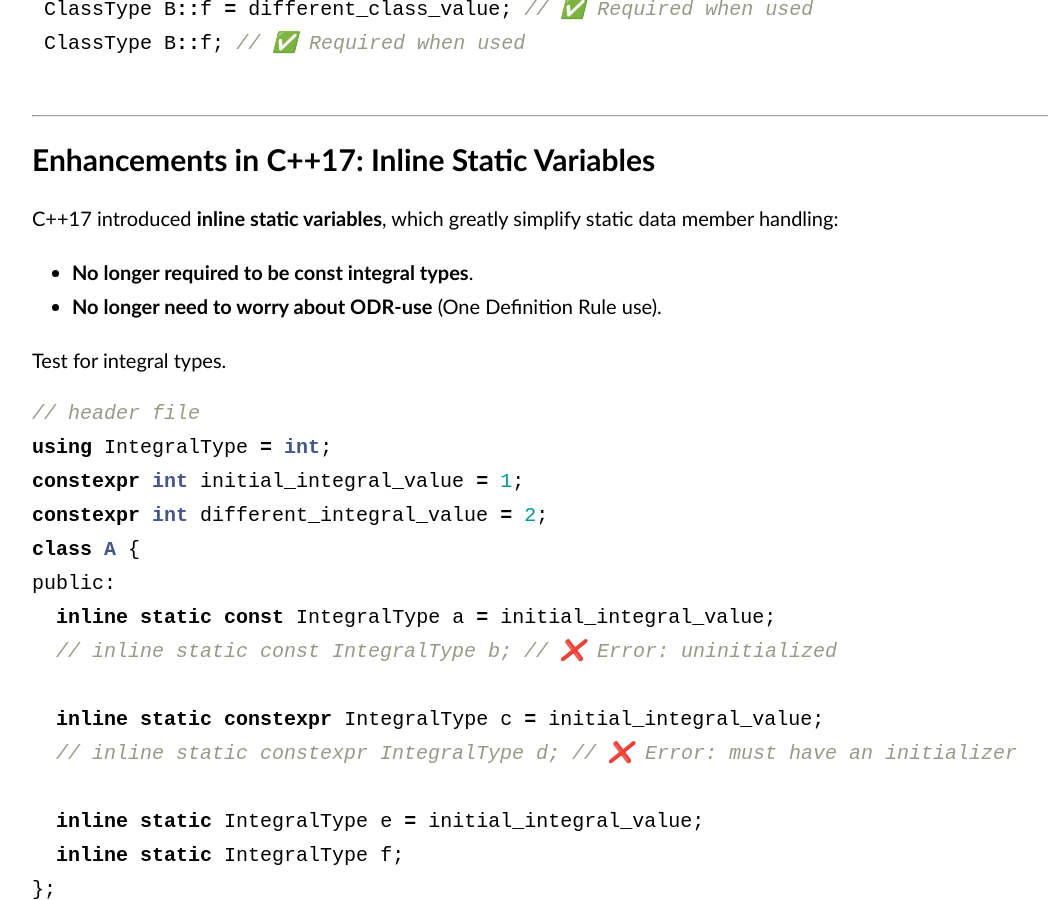
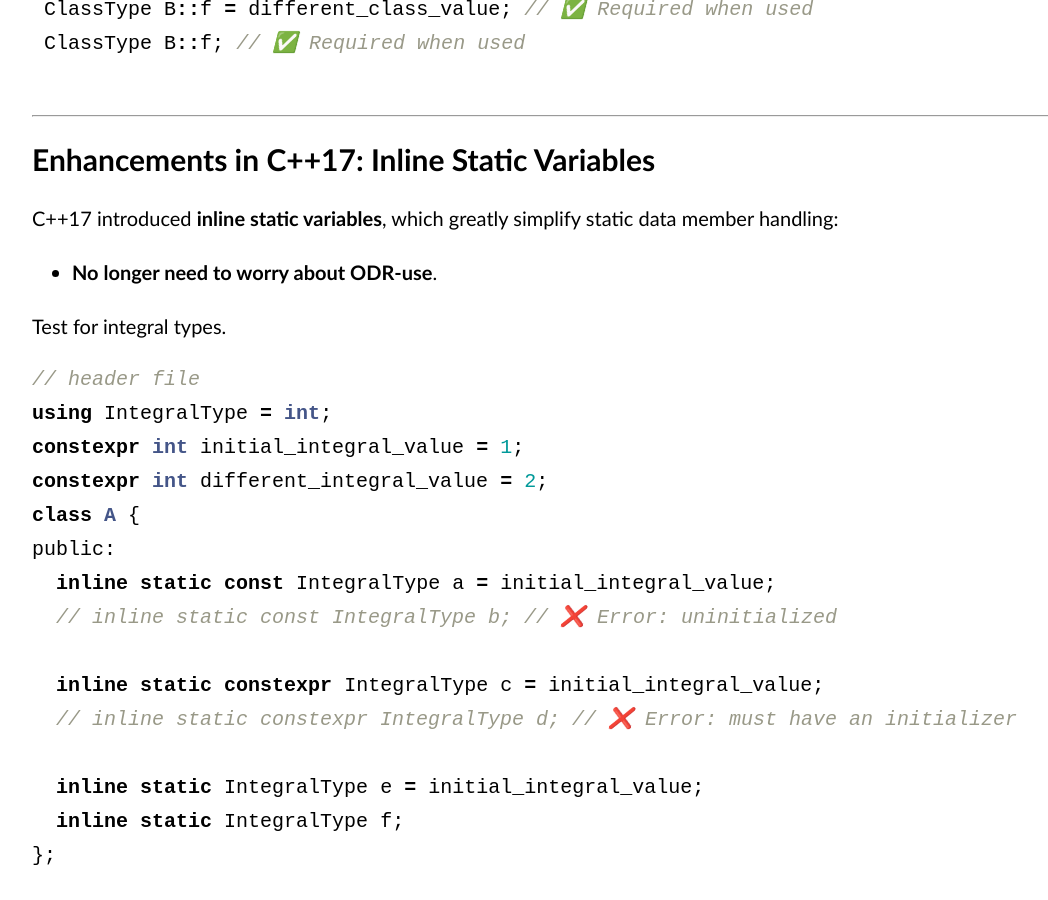
Before and after one commit to baihacker/main, a Jekyll site: the page built from docs/_posts/2025-02-09-A_survey_on_c++_class_static_data_members.md, in a window 1280 px wide and 900 px high, scrolled down 4111 px. Shown: the whole window, without its empty margins (96-1144 px from the left). Built offline with Jekyll 4.4.1, drawn with Linux system fonts in a browser that asks for light colours; comment, search, counter and statistics services are not loaded.

Commit message:
Refine docs.

````diff
--- a/docs/_posts/2025-02-09-A_survey_on_c++_class_static_data_members.md
+++ b/docs/_posts/2025-02-09-A_survey_on_c++_class_static_data_members.md
@@ -153,8 +153,7 @@ class Value {
 
 C++17 introduced **inline static variables**, which greatly simplify static data member handling:
 
-- **No longer required to be const integral types**.
-- **No longer need to worry about ODR-use** (One Definition Rule use).
+- **No longer need to worry about ODR-use**.
 
 Test for integral types.
 ```cpp
````
